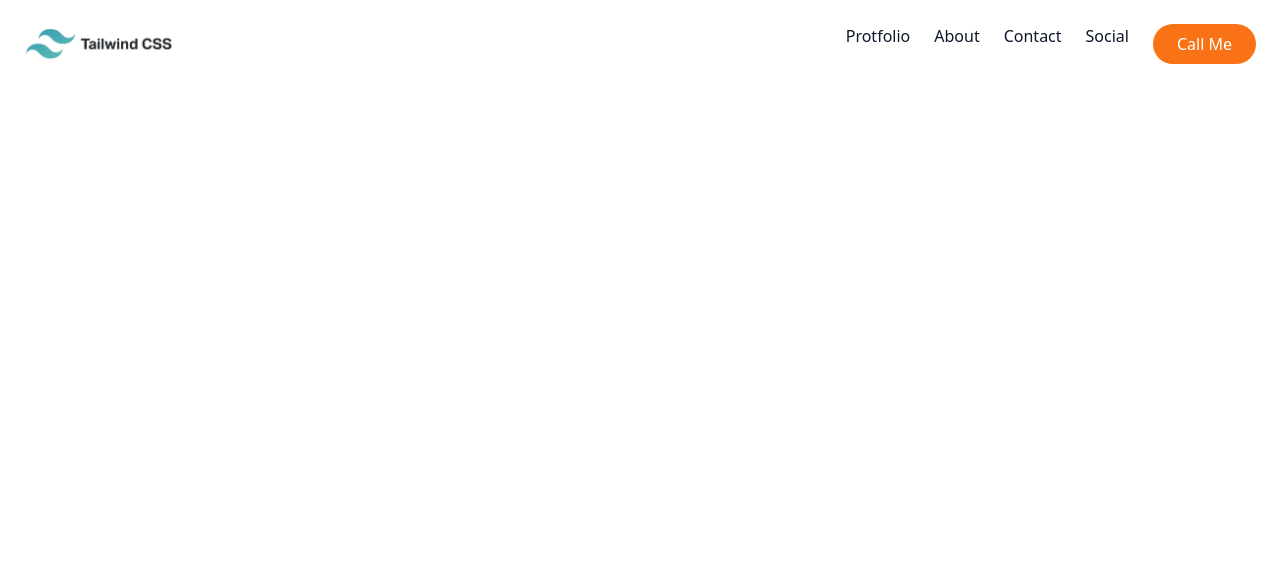
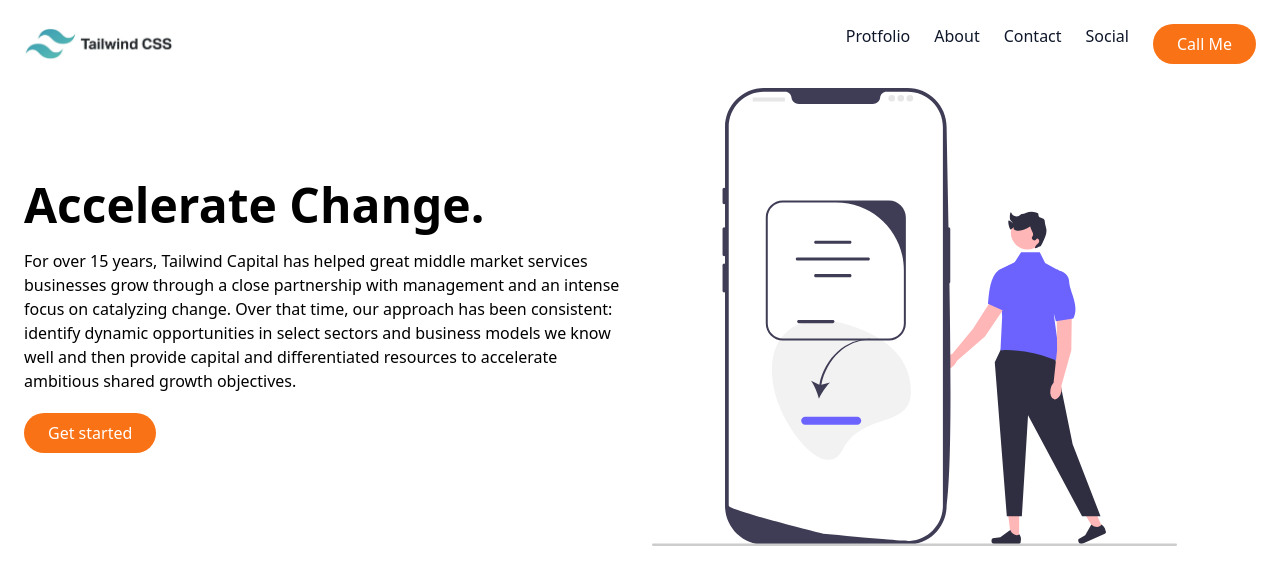
Before and after one commit to ib3241413/Learn_Tailwind_project, a website: page index.html in a window 1280 px wide. Drawn offline with Linux system fonts and the light colour scheme.

Commit message:
create the hero

```diff
--- a/index.html
+++ b/index.html
@@ -21,5 +21,24 @@
             </div>
         </div>
     </nav>
+
+    <section id="hero">
+
+       <div class="container mx-auto px-6 space-x-6 flex flex-col-reverse md:flex-row">
+
+            <div class="md:w-1/2 flex flex-col justify-center space-y-5 py-8 text-center md:text-left">
+                <h1 class="font-bold text-3xl md:text-5xl">Accelerate Change.</h1>
+                <p>For over 15 years, Tailwind Capital has helped great middle market services businesses grow through a close partnership with management and an intense focus on catalyzing change. Over that time, our approach has been consistent: identify dynamic opportunities in select sectors and business models we know well and then provide capital and differentiated resources to accelerate ambitious shared growth objectives.</p>
+                <a href="#" class= "py-2 px-6 rounded-full self-center md:self-start text-white bg-orange-500 hover:bg-slate-900">Get started</a>
+
+            </div>
+
+            <div class="w-1/2">
+                <img src="./dist/images/undraw_modern_design_re_dlp8.svg" alt="Tailwind Hero" >
+            </div>
+
+       </div>
+
+    </section>
 </body>
 </html>
```
Also changed, not shown: dist/images/undraw_modern_design_re_dlp8.svg (added), dist/style.css.
